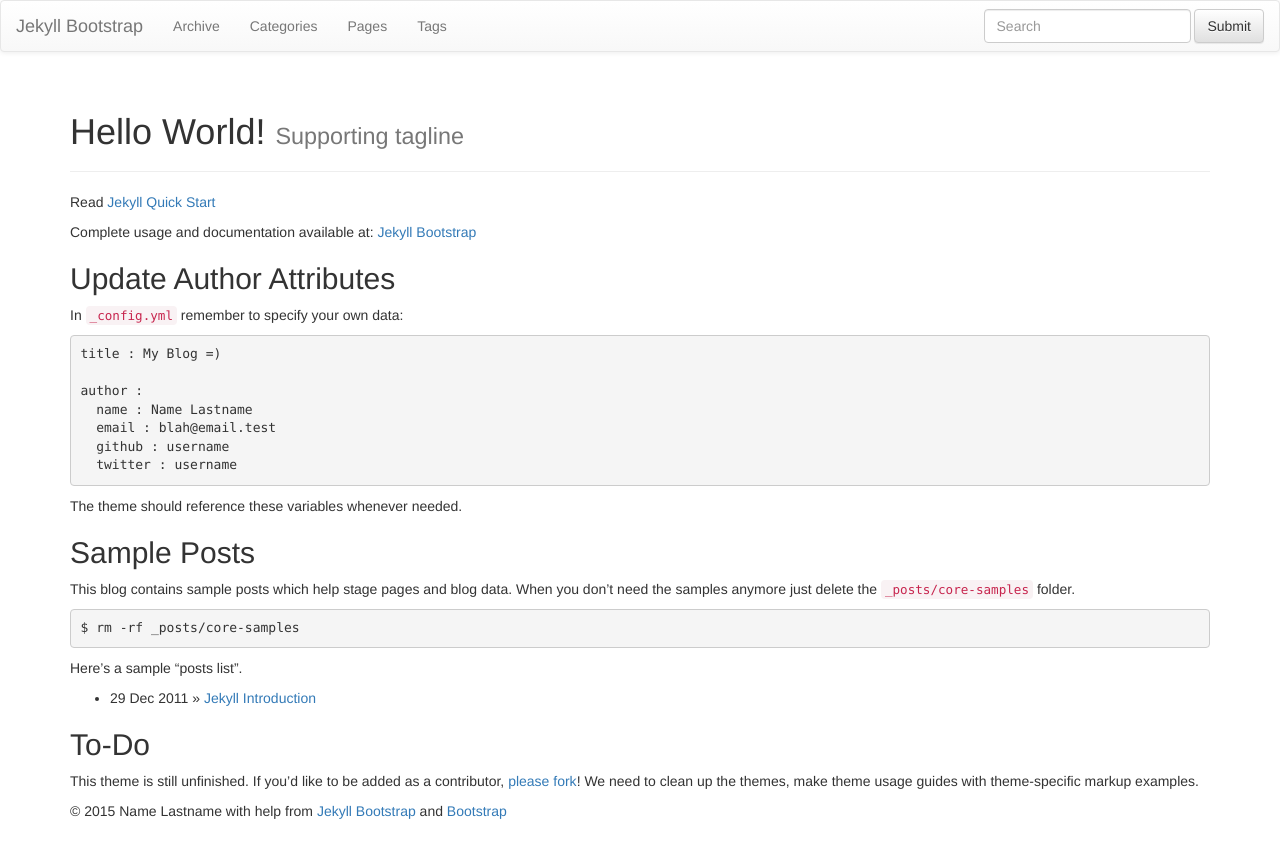
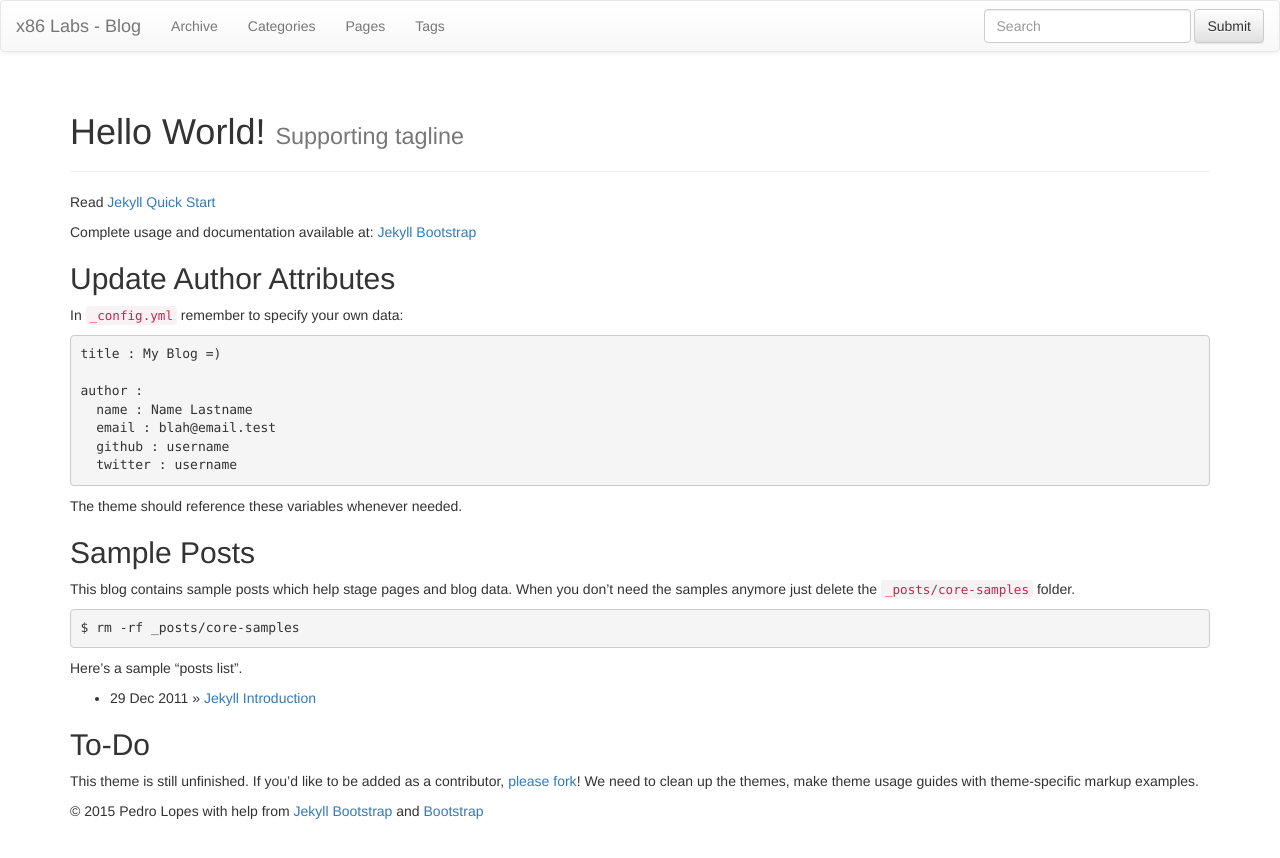
Before and after one commit to pedrox86lopes/myblog.github.com, a Jekyll site: the page built from index.md, in a window 1280 px wide. Shown: the top 858 px of the page. Built offline with Jekyll 4.4.1, drawn with Linux system fonts in a browser that asks for light colours; nearby versions of some CDN libraries; library files that are not in the unit come from our copies.

Commit message:
Update _config.yml

```diff
--- a/_config.yml
+++ b/_config.yml
@@ -8,14 +8,14 @@ highlighter: pygments
 # Themes are encouraged to use these universal variables
 # so be sure to set them if your theme uses them.
 #
-title : Jekyll Bootstrap
+title : x86 Labs - Blog
 tagline: Site Tagline
 author :
-  name : Name Lastname
-  email : blah@email.test
-  github : username
-  twitter : username
-  feedburner : feedname
+  name : Pedro Lopes
+  email : pedro.secinfo@gmail.com
+  github : pedrox86lopes
+  twitter : x86_g
+  feedburner : fuckfuckfuck
 
 # The production_url is only used when full-domain names are needed
 # such as sitemap.txt
@@ -25,7 +25,7 @@ author :
 # Else if you are pushing to username.github.io, replace with your username.
 # Finally if you are pushing to a GitHub project page, include the project name at the end.
 #
-production_url : http://username.github.io
+production_url : http://pedrox86lopes.github.io
 
 # All Jekyll-Bootstrap specific configurations are namespaced into this hash
 #
```
